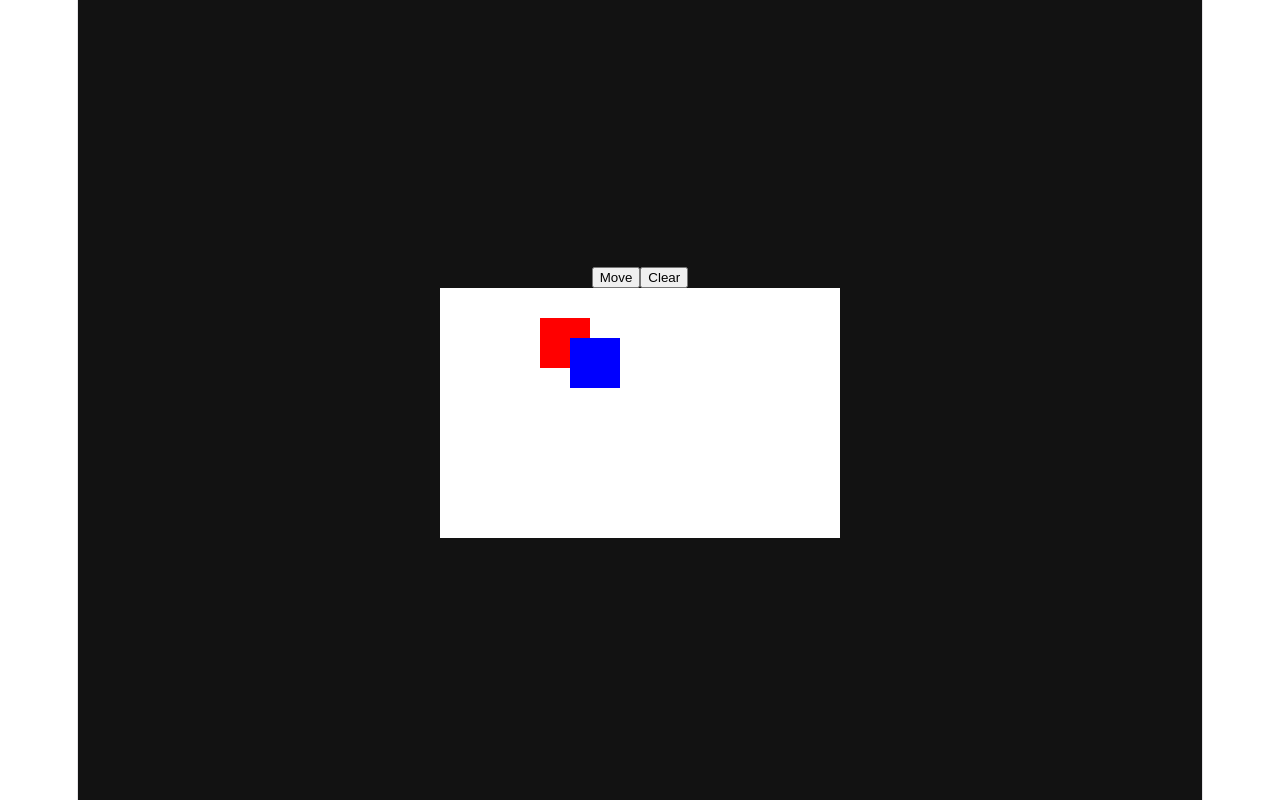
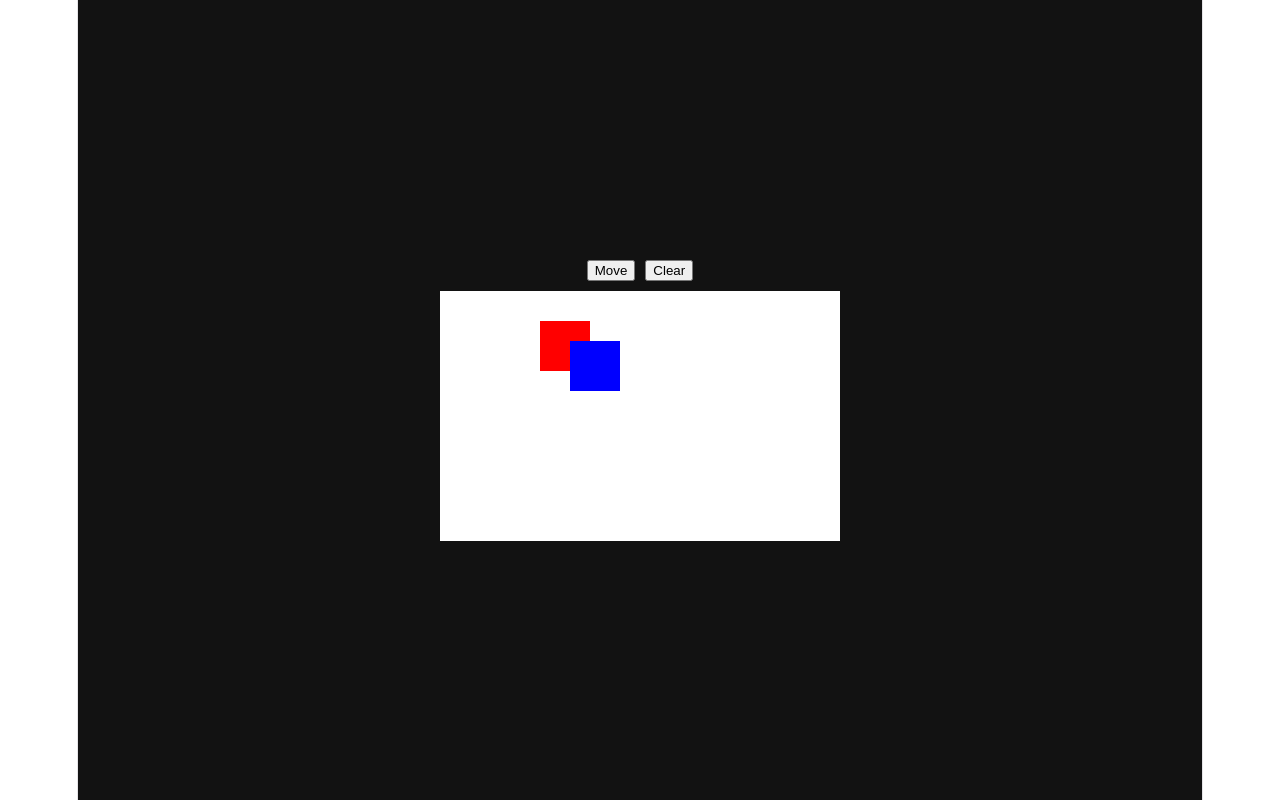
Before and after one commit to hyeonhb/canvas-whiteboard-lab, a React (Vite) app: page / in a window 1280 px wide. Built offline with nearby package versions, Linux system fonts and the light colour scheme.

Commit message:
fix: flex-gap-10으로 class명 수정

```diff
--- a/src/App.tsx
+++ b/src/App.tsx
@@ -44,8 +44,8 @@ function App() {
   }
 
   return (
-    <div className={clsx(styles.container, 'flex-center', 'flex-column', 'gap-10')}>
-      <div className={clsx('gap-10')}>
+    <div className={clsx(styles.container, 'flex-center', 'flex-column', 'flex-gap-10')}>
+      <div className={clsx('flex-gap-10')}>
         <button type="button" onClick={handleMoveClick}>Move</button>
         <button type="button" onClick={handleClearClick}>Clear</button>
       </div>
```
